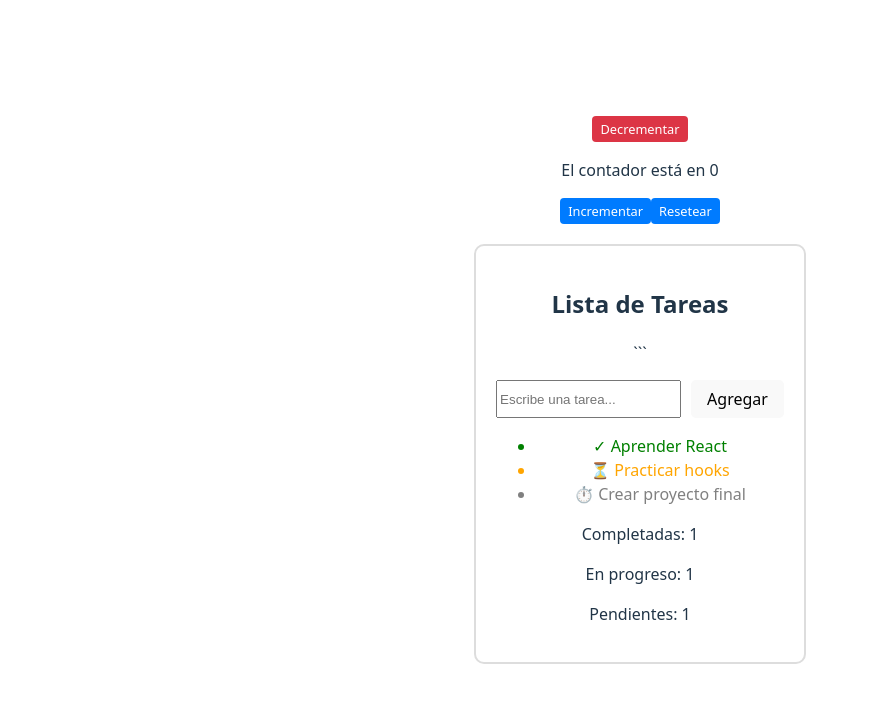
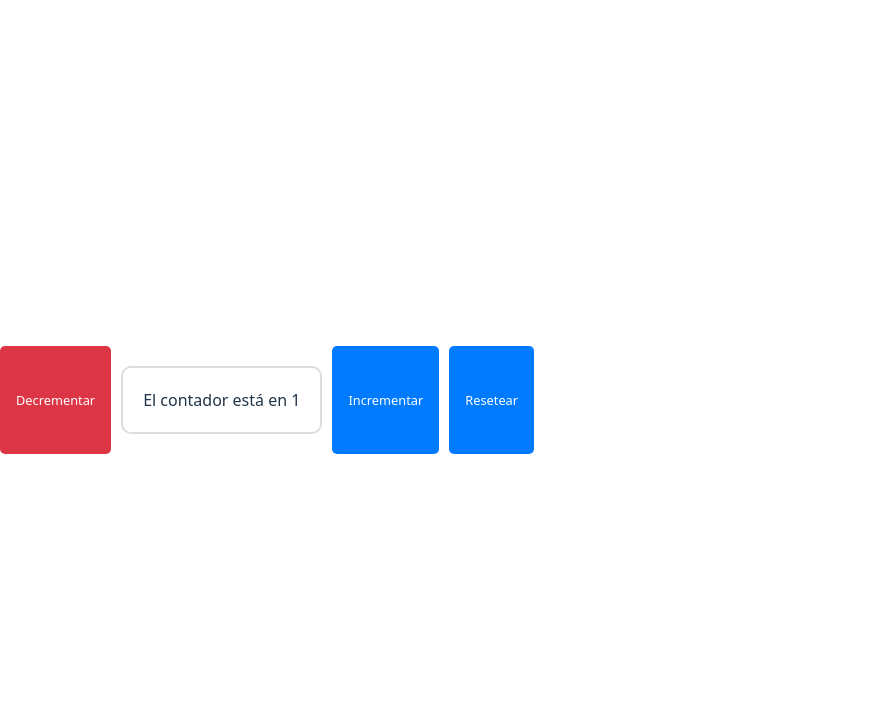
Before and after one commit to mrmetapod2/clase10_fullstack_react, a React (Vite) app: page / in a window 1280 px wide. Shown: the top 702 px of the page, without its empty margins (0-869 px from the left). Built offline with nearby package versions, Linux system fonts and the light colour scheme.

Commit message:
terminado counter

```diff
--- a/src/App.jsx
+++ b/src/App.jsx
@@ -1,4 +1,4 @@
-import './App.css'
+
 import Producto from './components/Producto'
 import UserCard from './components/UserCard'
 import CustomButton from './components/CustomButton'
@@ -10,7 +10,7 @@ function App() {
     <>
 
       <Counter/>
-      <ListaTareas />
+
 
     </>
   )
--- a/src/components/Counter.jsx
+++ b/src/components/Counter.jsx
@@ -1,25 +1,43 @@
-import { useState } from 'react'
-import CustomButton from './CustomButton';
+import { useState, useEffect } from "react";
+import CustomButton from "./CustomButton";
 
 export default function Counter() {
-  const [count, setCount] = useState(0)
+  const [count, setCount] = useState(1);
+  const min = 0;
+  const max = 10;
+
+  useEffect(() => {
+    if (count === min) {
+      alert("No se puede decrementar más");
+    }
+    if (count === max) {
+      alert("No se puede incrementar más");
+    }
+  }, [count]);
+
   return (
-    <div>
-      <CustomButton onClick={() => count > 0 ? setCount((count) => count - 1) : alert("No se puede decrementar más")}
+    <div className="counter-controls">
+      <CustomButton
+        onClick={() => setCount((c) => Math.max(min, c - 1))}
         btnText="Decrementar"
         variant="danger"
         size="small"
-        disabled={false} />
-      <p>El contador está en {count}</p>
-      <CustomButton onClick={() => count < 10 ? setCount((count) => count + 1) : alert("No se puede incrementar más")}
+        disabled={count === min}
+      />
+      <p className="counter">El contador está en {count}</p>
+      <CustomButton
+        onClick={() => setCount((c) => Math.min(max, c + 1))}
         btnText="Incrementar"
         variant="primary"
         size="small"
-        disabled={false} />
-      <CustomButton onClick={() => setCount(0)}
+        disabled={count === max}
+      />
+      <CustomButton
+        onClick={() => setCount(0)}
         btnText="Resetear"
         variant="primary"
         size="small"
+        disabled={count === 0}
       />
     </div>
   );
--- a/src/components/CustomButton.jsx
+++ b/src/components/CustomButton.jsx
@@ -1,5 +1,5 @@
 import React from "react";
-import "../MisComponentes.css";
+import "./ComponentesHook.css";
 
 function CustomButton({ btnText, variant, size, disabled, onClick }) {
 
```
